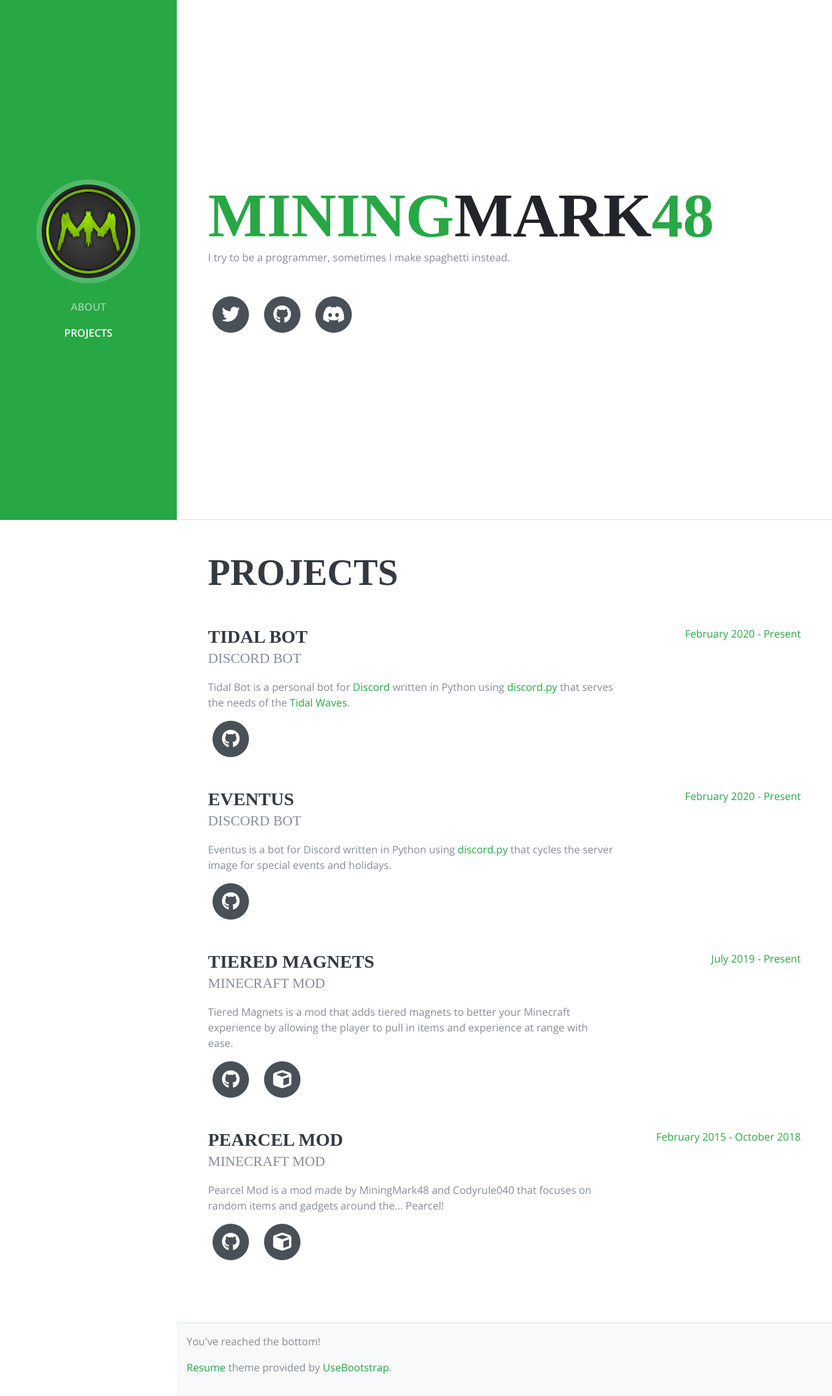
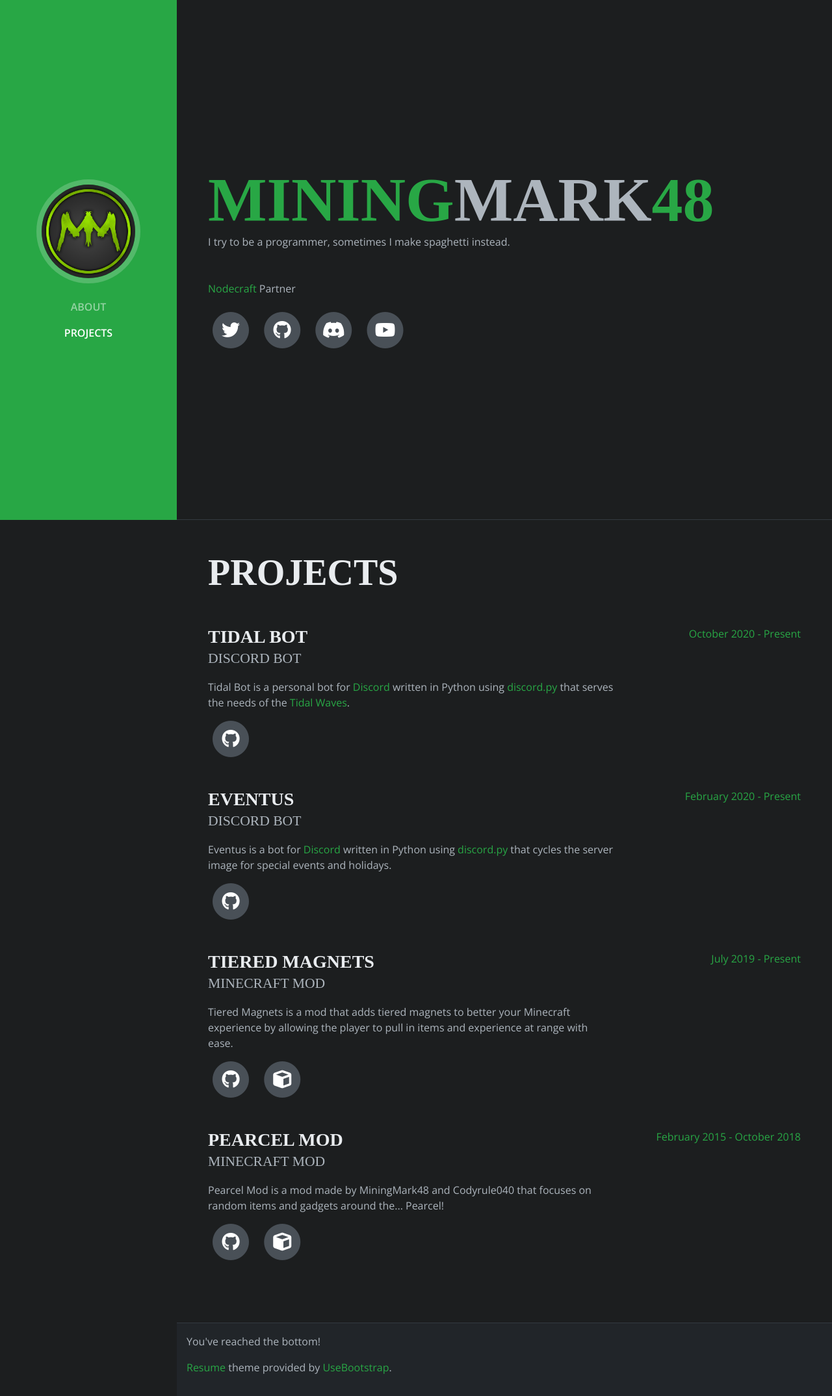
Before and after one commit to MiningMark48/miningmark48.github.io, a PHP site: page / in a window 1280 px wide. Shown: the whole page at 65% size. Run offline with PHP 8.4, Linux system fonts and the light colour scheme; some libraries are stand-ins or nearby versions; some web fonts are replaced.

Commit message:
More work, mainly dark theme

```diff
--- a/css/resume.css
+++ b/css/resume.css
@@ -1,7 +1,8 @@
 body {
   font-family: 'Open Sans', serif;
+  color: #adb5bd;
+  background-color: #1c1e1f;
   padding-top: 54px;
-  color: #868e96;
 }
 
 @media (min-width: 992px) {
@@ -20,7 +21,7 @@
   font-family: 'Saira Extra Condensed', serif;
   font-weight: 700;
   text-transform: uppercase;
-  color: #343a40;
+  color: #e9ecef;
 }
 
 h1 {
@@ -121,7 +122,7 @@
 }
 
 section.resume-section {
-  border-bottom: 1px solid #dee2e6;
+  border-bottom: 1px solid #343a40;
   padding-top: 5rem !important;
   padding-bottom: 5rem !important;
 }
@@ -150,12 +151,18 @@
   background-color: #28a745 !important;
 }
 
+.footer {
+  color: #adb5bd;
+  background-color: #1c1e1f;
+  background-color: #212529;
+}
+
 .text-primary {
   color: #28a745 !important;
 }
 
 .text-secondary {
-  color: #212529 !important;
+  color: #adb5bd !important;
 }
 
 a {
--- a/index.html
+++ b/index.html
@@ -30,9 +30,9 @@
 
     <nav class="navbar navbar-expand-lg navbar-dark bg-primary fixed-top" id="sideNav">
       <a class="navbar-brand js-scroll-trigger" href="#page-top">
-        <span class="d-block d-lg-none">Start Bootstrap</span>
+        <span class="d-block d-lg-none">MiningMark48</span>
         <span class="d-none d-lg-block">
-          <img class="img-fluid img-profile rounded-circle mx-auto mb-2" src="img/logo.png" alt="">
+          <img class="img-fluid img-profile rounded-circle mx-auto mb-2" src="img/logo.png" alt="MiningMark48's Logo">
         </span>
       </a>
       <button class="navbar-toggler" type="button" data-toggle="collapse" data-target="#navbarSupportedContent" aria-controls="navbarSupportedContent" aria-expanded="false" aria-label="Toggle navigation">
@@ -65,7 +65,12 @@
             Cheyenne Wells, CO 80810 · (317) 585-8468 ·
             <a href="mailto:name@email.com">name@email.com</a>
           </div> -->
-          <p class="mb-5">I try to be a programmer, sometimes I make spaghetti instead.</p>
+          <p class="mb-5">
+            I try to be a programmer, sometimes I make spaghetti instead.
+          </p>
+          <p class="mb-4">
+            <a href="https://nodecraft.com/r/miningmark48">Nodecraft</a> Partner
+          </p>
           <ul class="list-inline list-social-icons mb-0">
             <!-- <li class="list-inline-item">
               <a href="#">
@@ -107,6 +112,22 @@
                 </span>
               </a>
             </li>
+            <li class="list-inline-item">
+              <a href="https://www.youtube.com/channel/UCLFJwaFT41a41Og-PX5k_6g">
+                <span class="fa-stack fa-lg">
+                  <i class="fa fa-circle fa-stack-2x"></i>
+                  <i class="fab fa-youtube fa-stack-1x fa-inverse"></i>
+                </span>
+              </a>
+            </li>
+            <!-- <li class="list-inline-item">
+              <a href="" onclick="alert(' My username @gmail.com')">
+                <span class="fa-stack fa-lg">
+                  <i class="fa fa-circle fa-stack-2x"></i>
+                  <i class="fa fa-envelope fa-stack-1x fa-inverse"></i>
+                </span>
+              </a>
+            </li> -->
           </ul>
         </div>
       </section>
@@ -119,7 +140,7 @@
             <div class="resume-content mr-auto">
               <h3 class="mb-0">Tidal Bot</h3>
               <div class="subheading mb-3">Discord Bot</div>
-              <p>Tidal Bot is a personal bot for <a href="#">Discord</a> written in Python using <a href="#">discord.py</a> that serves the needs of the <a href="#">Tidal Waves</a>.</p>
+              <p>Tidal Bot is a personal bot for <a href="https://discord.com/">Discord</a> written in Python using <a href="https://github.com/Rapptz/discord.py">discord.py</a> that serves the needs of the <a href="https://discord.gg/SMCEXw5">Tidal Waves</a>.</p>
               <ul class="list-inline list-social-icons mb-0">
                 <li class="list-inline-item">
                   <a href="https://github.com/miningmark48/tidal-bot">
@@ -132,7 +153,7 @@
               </ul>
             </div>
             <div class="resume-date text-md-right">
-              <span class="text-primary">February 2020 - Present</span>
+              <span class="text-primary">October 2020 - Present</span>
             </div>
           </div>
 
@@ -140,7 +161,7 @@
             <div class="resume-content mr-auto">
               <h3 class="mb-0">Eventus</h3>
               <div class="subheading mb-3">Discord Bot</div>
-              <p>Eventus is a bot for Discord written in Python using <a href="#">discord.py</a> that cycles the server image for special events and holidays.</p>
+              <p>Eventus is a bot for <a href="https://discord.com/">Discord</a> written in Python using <a href="https://github.com/Rapptz/discord.py">discord.py</a> that cycles the server image for special events and holidays.</p>
               <ul class="list-inline list-social-icons mb-0">
                 <li class="list-inline-item">
                   <a href="https://github.com/miningmark48/eventus">
@@ -277,7 +298,7 @@
         </div>
       </section> -->
 
-      <footer class="footer mt-auto py-3 bg-light">
+      <footer class="footer mt-auto py-3">
         <div class="container">
           <p>You've reached the bottom!</p>
           <p><a href="https://usebootstrap.com/theme/resume-bootstrap4-master">Resume</a> theme provided by <a href="https://usebootstrap.com/">UseBootstrap</a>.</p>
--- a/scss/_bootstrap-overrides.scss
+++ b/scss/_bootstrap-overrides.scss
@@ -1,5 +1,10 @@
 .bg-primary {
   background-color: $primary !important;
+}
+
+.footer {
+  @include default-body;
+  background-color: $gray-900;
 }
 
 .text-primary {
--- a/scss/_global.scss
+++ b/scss/_global.scss
@@ -2,9 +2,10 @@
 
 body {
   @include body-font;
+  @include default-body;
   padding-top: 54px;
-  color: $gray-600;
-  // background-color: $gray-800;
+  // color: $gray-500;
+  // background-color: $gray-900;
 }
 @media (min-width: 992px) {
   body {
@@ -22,7 +23,7 @@
   @include heading-font;
   font-weight: 700;
   text-transform: uppercase;
-  color: $gray-800;
+  color: $gray-200;
 }
 
 h1 {
--- a/scss/_mixins.scss
+++ b/scss/_mixins.scss
@@ -6,9 +6,16 @@
   -o-background-size: cover;
   background-size: cover;
 }
+
+@mixin default-body {
+  color: $gray-500;
+  background-color: #1c1e1f;
+}
+
 @mixin body-font {
   font-family: 'Open Sans', serif;
 }
+
 @mixin heading-font {
   font-family: 'Saira Extra Condensed', serif;
 }
--- a/scss/_resume-item.scss
+++ b/scss/_resume-item.scss
@@ -1,9 +1,9 @@
 section.resume-section {
-  border-bottom: 1px solid $gray-300;
+  border-bottom: 1px solid $gray-800;
   padding-top: 5rem !important;
   padding-bottom: 5rem !important;
   .resume-item {
-    .resume-content {}
+    // .resume-content {}
     .resume-date {
       min-width: none;
     }
@@ -13,7 +13,7 @@
   section.resume-section {
     min-height: 100vh;
     .resume-item {
-      .resume-content {}
+      // .resume-content {}
       .resume-date {
         min-width: 18rem;
       }
--- a/scss/_variables.scss
+++ b/scss/_variables.scss
@@ -26,7 +26,7 @@
 $cyan:    #17a2b8 !default;
 
 $primary:       $green !default;
-$secondary:     $gray-900 !default;
+$secondary:     $gray-500 !default;
 $success:       $green !default;
 $info:          $cyan !default;
 $warning:       $yellow !default;
```
Also changed, not shown: 1 other file.
